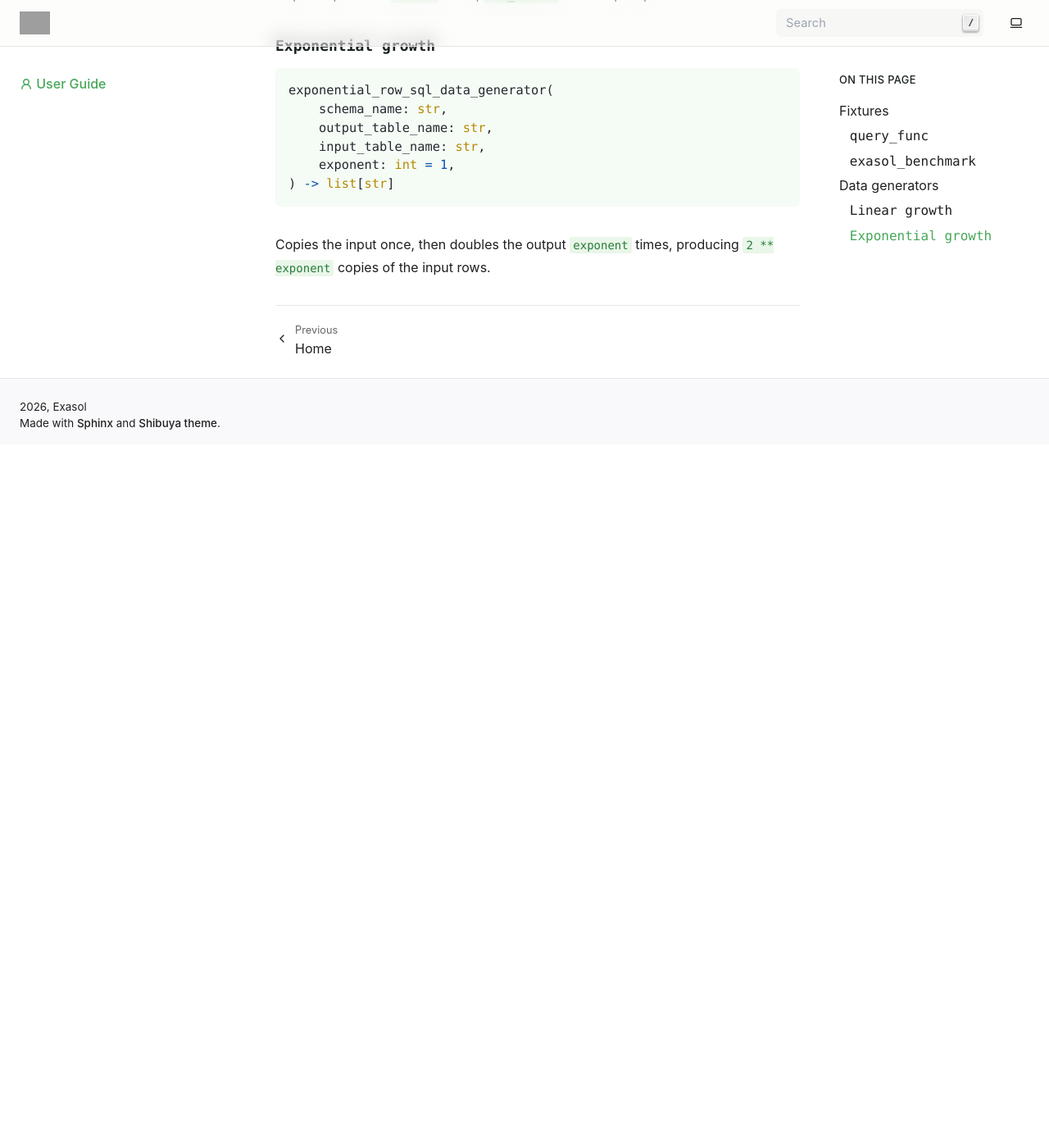
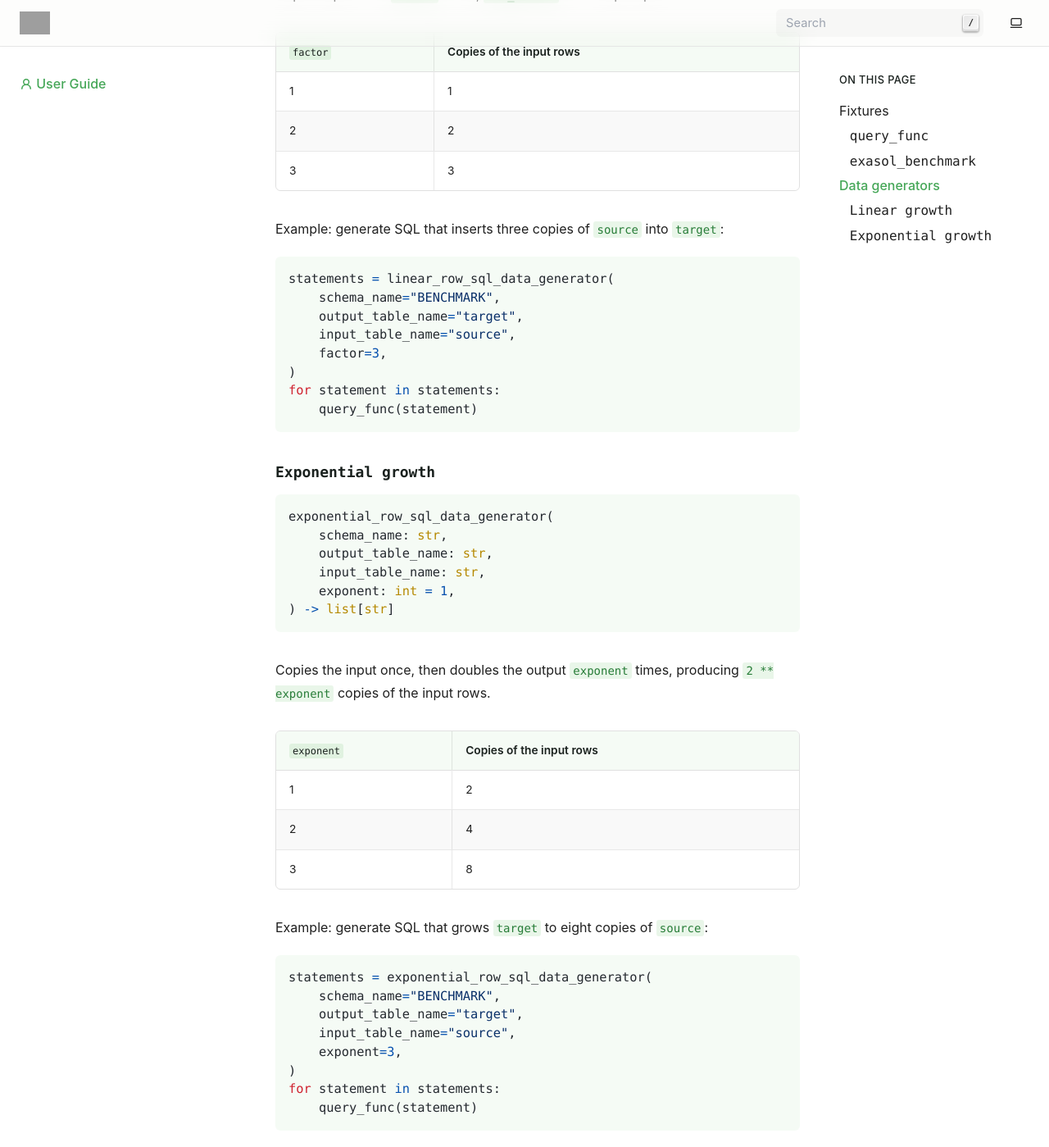
Before and after one commit to exasol/pytest-exasol-benchmark, a Sphinx documentation site: the page built from doc/user_guide.rst, in a window 1280 px wide and 1400 px high, scrolled down 1652 px. Shown: the whole window at 82% size. Built offline with Sphinx 7.4.7, drawn with Linux system fonts in a browser that asks for light colours; pages that are not in the unit, such as notebooks, are missing from menus; before the commit the page ends 2194 px from its top, so only the background shows below that; grey boxes are pictures that could not be loaded.

Commit message:
Enhanced user guide.
Signed-off-by: Steffen Pankratz <steffen.pankratz@exasol.com>

```diff
--- a/doc/user_guide.rst
+++ b/doc/user_guide.rst
@@ -63,6 +63,31 @@ The package provides SQL generators for benchmark data:
 
 Copies input rows ``factor`` times; ``max_unions`` limits copies per statement.
 
+.. list-table::
+   :header-rows: 1
+
+   * - ``factor``
+     - Copies of the input rows
+   * - 1
+     - 1
+   * - 2
+     - 2
+   * - 3
+     - 3
+
+Example: generate SQL that inserts three copies of ``source`` into ``target``:
+
+.. code-block:: python
+
+   statements = linear_row_sql_data_generator(
+       schema_name="BENCHMARK",
+       output_table_name="target",
+       input_table_name="source",
+       factor=3,
+   )
+   for statement in statements:
+       query_func(statement)
+
 ``Exponential growth``
 ~~~~~~~~~~~~~~~~~~~~~~
 .. code-block:: python
@@ -75,3 +100,28 @@ Copies input rows ``factor`` times; ``max_unions`` limits copies per statement.
    ) -> list[str]
 
 Copies the input once, then doubles the output ``exponent`` times, producing ``2 ** exponent`` copies of the input rows.
+
+.. list-table::
+   :header-rows: 1
+
+   * - ``exponent``
+     - Copies of the input rows
+   * - 1
+     - 2
+   * - 2
+     - 4
+   * - 3
+     - 8
+
+Example: generate SQL that grows ``target`` to eight copies of ``source``:
+
+.. code-block:: python
+
+   statements = exponential_row_sql_data_generator(
+       schema_name="BENCHMARK",
+       output_table_name="target",
+       input_table_name="source",
+       exponent=3,
+   )
+   for statement in statements:
+       query_func(statement)
```
